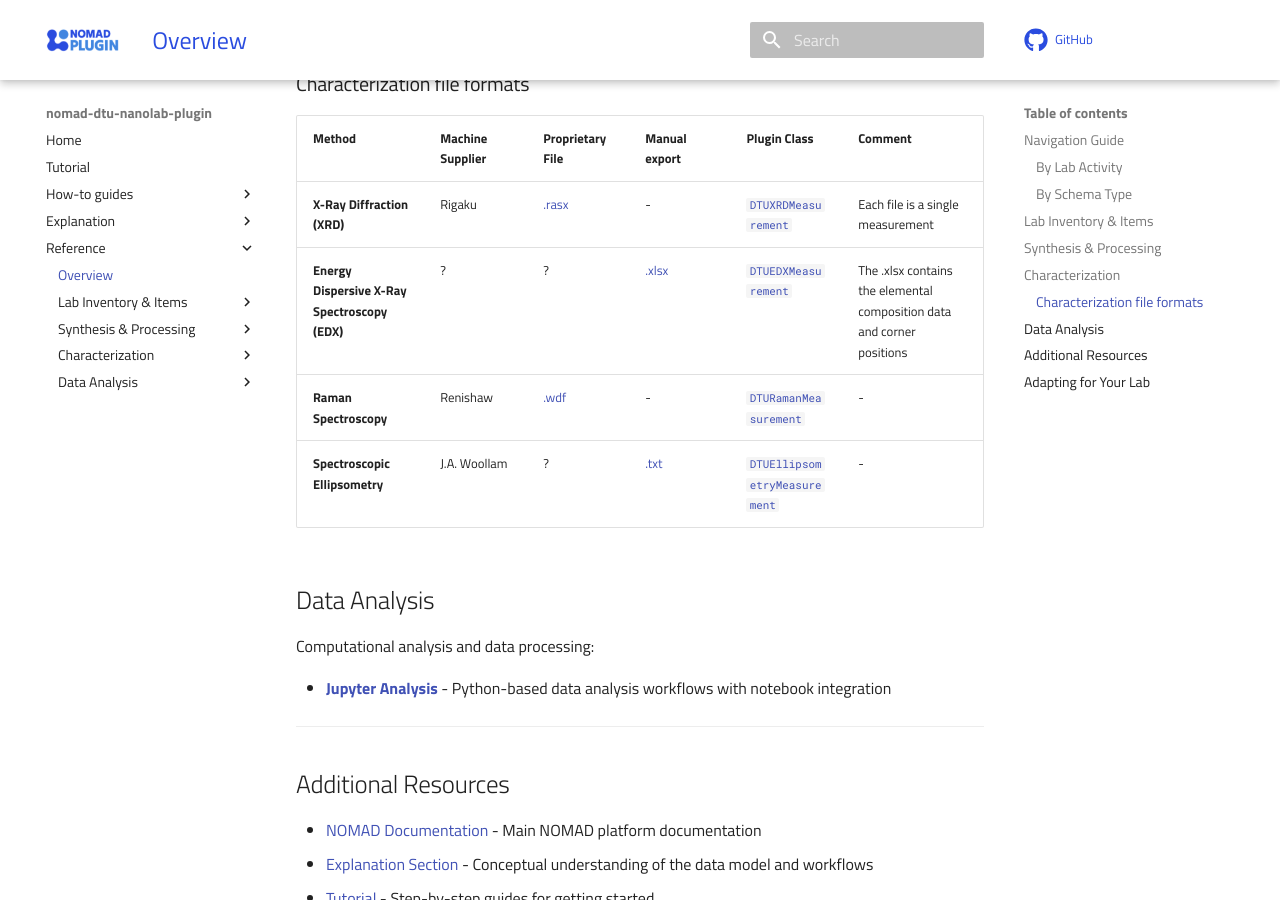
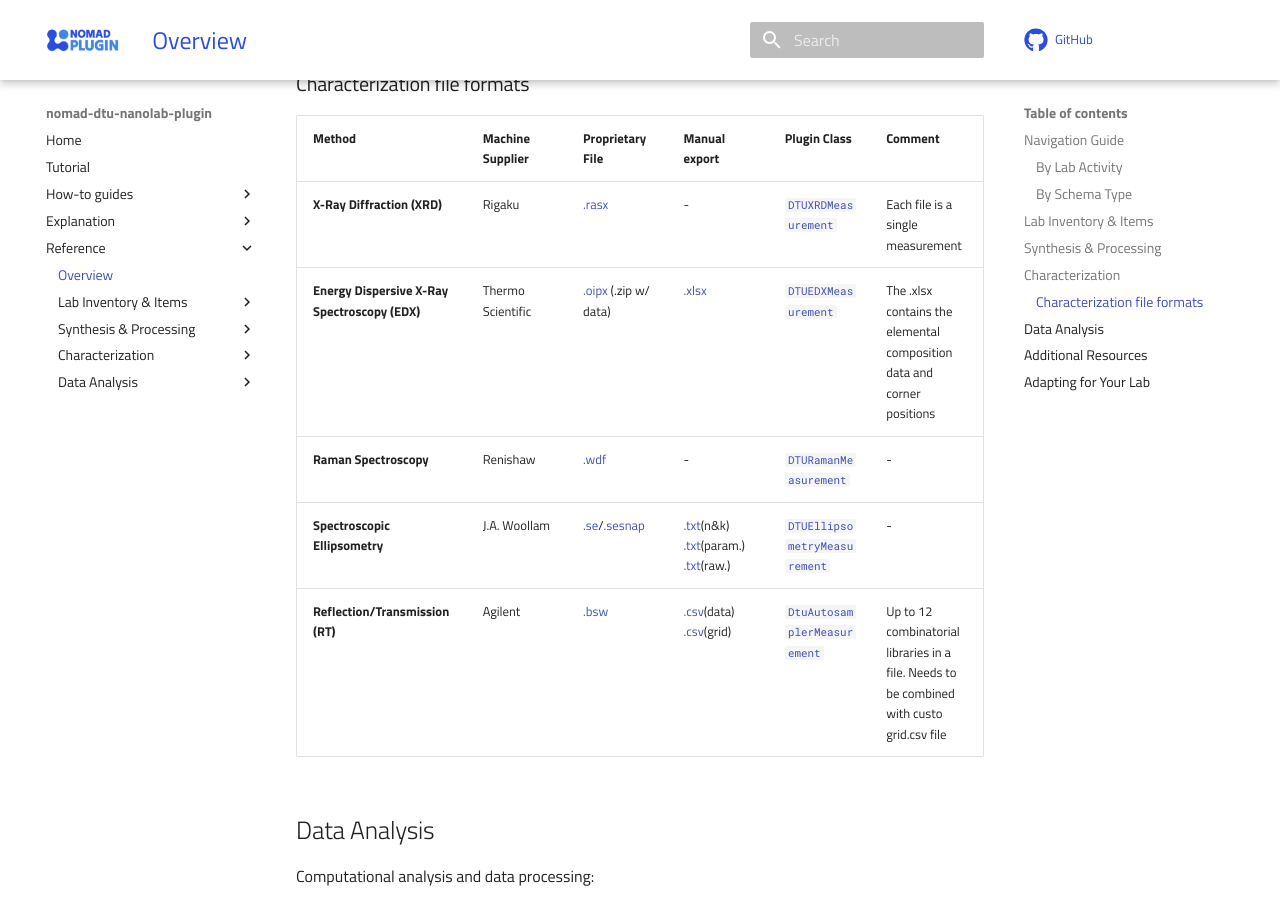
Before and after one commit to DTU-Nanolab-materials-discovery/nomad-dtu-nanolab-plugin, an MkDocs documentation site: the page built from docs/reference/index.md, in a window 1280 px wide and 900 px high, scrolled down 1984 px. Built offline with MkDocs 1.6.1 and Material for MkDocs 9.7.7, drawn with Linux system fonts in a browser that asks for light colours; comment, search, counter and statistics services are not loaded.

Commit message:
Add new characterization data files and update documentation table

```diff
--- a/docs/reference/index.md
+++ b/docs/reference/index.md
@@ -65,9 +65,10 @@ Measurement techniques for materials characterization:
 | Method | Machine Supplier | Proprietary File | Manual export | Plugin Class | Comment |
 |--------|------------------|------------------|-----------------|--------------|---------|
 | **X-Ray Diffraction (XRD)** | Rigaku | [.rasx](https://github.com/DTU-Nanolab-materials-discovery/nomad-dtu-nanolab-plugin/blob/main/tests/data/ZnO_XRD_map/ZnO%20ALD%20training_001_1_0-000_0-000.rasx) | - | [`DTUXRDMeasurement`](xrd.md) | Each file is a single measurement |
-| **Energy Dispersive X-Ray Spectroscopy (EDX)** | ? | ? | [.xlsx](https://github.com/DTU-Nanolab-materials-discovery/nomad-dtu-nanolab-plugin/blob/main/tests/data/mittma_00012_FR.xlsx) | [`DTUEDXMeasurement`](edx.md) | The .xlsx contains the elemental composition data and corner positions |
+| **Energy Dispersive X-Ray Spectroscopy (EDX)** | Thermo Scientific | [.oipx](https://github.com/DTU-Nanolab-materials-discovery/nomad-dtu-nanolab-plugin/blob/main/tests/data/eugbe_0032_Zr_EDX.zip) (.zip w/ data) | [.xlsx](https://github.com/DTU-Nanolab-materials-discovery/nomad-dtu-nanolab-plugin/blob/main/tests/data/mittma_00012_FR.xlsx)| [`DTUEDXMeasurement`](edx.md) | The .xlsx contains the elemental composition data and corner positions |
 | **Raman Spectroscopy** | Renishaw | [.wdf](https://github.com/DTU-Nanolab-materials-discovery/nomad-dtu-nanolab-plugin/blob/main/tests/data/indiogo_0019_RTP_hc_1x10s_P1_x20_map_0.wdf) | - | [`DTURamanMeasurement`](raman.md) | - |
-| **Spectroscopic Ellipsometry** | J.A. Woollam | ? | [.txt](https://github.com/DTU-Nanolab-materials-discovery/nomad-dtu-nanolab-plugin/blob/main/tests/data/eugbe_0009_RTP_hc_SiO2_map_nk_vs_energy.txt) | [`DTUEllipsometryMeasurement`](ellipsometry.md) | - |
+| **Spectroscopic Ellipsometry** | J.A. Woollam | [.se](https://github.com/DTU-Nanolab-materials-discovery/nomad-dtu-nanolab-plugin/blob/main/tests/data/eugbe_0009_RTP_hc_SiO2_map.SE)/[.sesnap](https://github.com/DTU-Nanolab-materials-discovery/nomad-dtu-nanolab-plugin/blob/main/tests/data/eugbe_0009_RTP_hc_SiO2_map.SEsnap) | [.txt](https://github.com/DTU-Nanolab-materials-discovery/nomad-dtu-nanolab-plugin/blob/main/tests/data/eugbe_0009_RTP_hc_SiO2_map_nk_vs_energy.txt)(n&k) [.txt](https://github.com/DTU-Nanolab-materials-discovery/nomad-dtu-nanolab-plugin/blob/main/tests/data/eugbe_0009_RTP_hc_SiO2_map_th.txt)(param.) [.txt](https://github.com/DTU-Nanolab-materials-discovery/nomad-dtu-nanolab-plugin/blob/main/tests/data/eugbe_0009_RTP_hc_SiO2_map_th.txt)(raw.)| [`DTUEllipsometryMeasurement`](ellipsometry.md) | - |
+| **Reflection/Transmission (RT)** | Agilent | [.bsw](https://github.com/DTU-Nanolab-materials-discovery/nomad-dtu-nanolab-plugin/blob/main/tests/data/anat_eugbe_251105_data.bsw) | [.csv](https://github.com/DTU-Nanolab-materials-discovery/nomad-dtu-nanolab-plugin/blob/main/tests/data/anat_eugbe_251105_data.csv)(data) [.csv](https://github.com/DTU-Nanolab-materials-discovery/nomad-dtu-nanolab-plugin/blob/main/tests/data/anat_eugbe_251105_data.csv)(grid) | [`DtuAutosamplerMeasurement`](rt.md) | Up to 12 combinatorial libraries in a file. Needs to be combined with custo grid.csv file |
 
 ## Data Analysis
 
```
Also changed, not shown: 4 other files.
